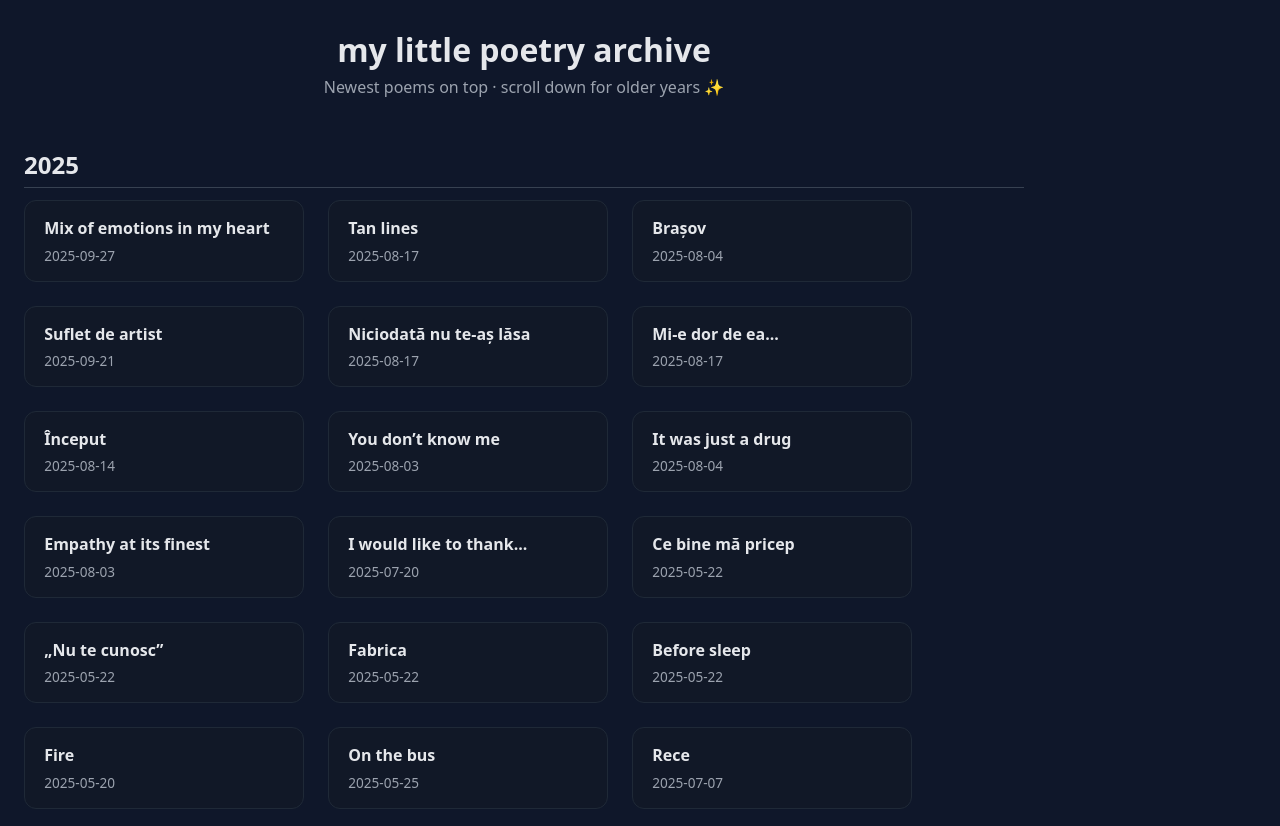
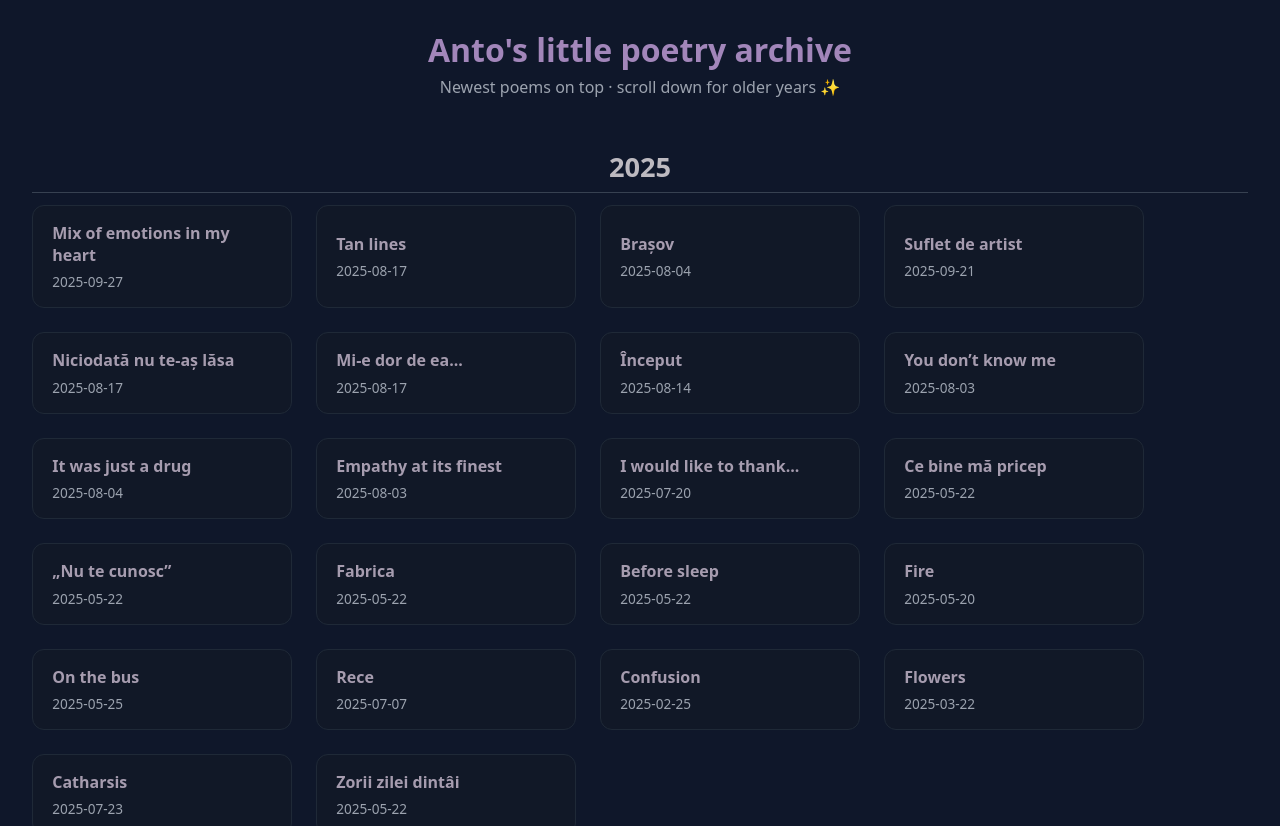
Before and after one commit to antoniastanila/Poems-Project, a React (Vite) app: page / in a window 1280 px wide. Shown: the top 826 px of the page. Built offline with nearby package versions, Linux system fonts and the light colour scheme.

Commit message:
worked on design and layout

```diff
--- a/src/App.css
+++ b/src/App.css
@@ -1,4 +1,3 @@
-/* src/App.css */
 :root {
   font-family: system-ui, -apple-system, BlinkMacSystemFont, "Segoe UI", sans-serif;
   background-color: #0f172a;
@@ -9,20 +8,23 @@ body {
   margin: 0;
 }
 
-/* containerul mare care ocupă toată lățimea */
 .app {
   min-height: 100vh;
+  /* nu mai trebuie flex aici */
+  display: flex;
+  justify-content: center
 }
 
-/* 🔹 acesta este „div-ul din mijloc” cu tot conținutul */
+/* div-ul din mijloc */
 .app-inner {
-  max-width: 1000px;
-  /* cât de lat poate fi conținutul */
+  max-width: 1400px;
+  /* lățimea maximă a coloanei */
   margin: 0 auto;
-  /* centrează pe orizontală */
-  padding: 0 1.5rem 2rem;
+  /* 🔹 ASTA îl pune fix pe centru orizontal */
+  padding: 0 2rem 2rem;
 }
 
+/* restul CSS-ului tău rămâne la fel */
 .app-header {
   padding-top: 2rem;
   padding-bottom: 1rem;
@@ -32,6 +34,7 @@ body {
 .app-header h1 {
   margin: 0 0 0.5rem;
   font-size: 2rem;
+  color: #a286ba
 }
 
 .app-header p {
@@ -39,21 +42,21 @@ body {
   color: #9ca3af;
 }
 
-/* main nu mai are max-width/margin, doar un mic spacing sus */
 main {
   margin-top: 0.5rem;
 }
 
-/* ...restul CSS-ului tău rămâne la fel */
 .year-section {
   margin-top: 2rem;
 }
 
 .year-title {
   margin-bottom: 0.75rem;
-  font-size: 1.5rem;
+  font-size: 1.7rem;
   border-bottom: 1px solid #374151;
   padding-bottom: 0.25rem;
+  text-align: center;
+  color: #bdbac0;
 }
 
 .cards-grid {
@@ -61,7 +64,6 @@ main {
   flex-wrap: wrap;
   gap: 1.5rem;
   justify-content: flex-start;
-  /* rândurile nu sunt centrate, doar containerul */
 }
 
 .poem-card {
@@ -74,14 +76,10 @@ main {
   transition: transform 0.15s ease, box-shadow 0.15s ease,
     border-color 0.15s ease;
   color: inherit;
-
-  width: 280px;
-  flex: 0 0 280px;
+  flex: 0 0 260px;
 }
 
-/* restul (hover, modal etc.) rămân identice */
-
-
+/* … restul (hover, modal, poem-text) rămân exact cum le ai */
 
 .poem-card:hover {
   transform: translateY(-2px);
@@ -92,6 +90,7 @@ main {
 .poem-card h3 {
   margin: 0 0 0.4rem;
   font-size: 1rem;
+  color: #a69caf;
 }
 
 .poem-card .poem-date {
--- a/src/App.jsx
+++ b/src/App.jsx
@@ -1,18 +1,14 @@
 // src/App.jsx
 import "./App.css";
-import poems from "./poems"; // poemsByYear era de fapt o listă de poezii
+import poems from "./poems";
 import { useState } from "react";
 
-// Grupăm poeziile pe ani într-un obiect: { 2025: [...], 2024: [...] }
 const poemsByYear = poems.reduce((acc, poem) => {
-  if (!acc[poem.year]) {
-    acc[poem.year] = [];
-  }
+  if (!acc[poem.year]) acc[poem.year] = [];
   acc[poem.year].push(poem);
   return acc;
 }, {});
 
-// Lista de ani, ordonați descrescător
 const years = Object.keys(poemsByYear)
   .map(Number)
   .sort((a, b) => b - a);
@@ -22,9 +18,10 @@ function App() {
 
   return (
     <div className="app">
+      {/* 🔹 TOATĂ pagina e în app-inner */}
       <div className="app-inner">
         <header className="app-header">
-          <h1>my little poetry archive</h1>
+          <h1>Anto's little poetry archive</h1>
           <p>Newest poems on top · scroll down for older years ✨</p>
         </header>
 
@@ -49,6 +46,7 @@ function App() {
         </main>
       </div>
 
+      {/* Modalul îl lăsăm separat ca să poată acoperi toată fereastra */}
       {selectedPoem && (
         <div
           className="modal-backdrop"
@@ -66,7 +64,6 @@ function App() {
             </button>
             <h2>{selectedPoem.title}</h2>
             <p className="modal-date">{selectedPoem.date}</p>
-            {/* aici trebuie folosit `content`, nu `text` */}
             <pre className="poem-text">{selectedPoem.content}</pre>
           </div>
         </div>
```
